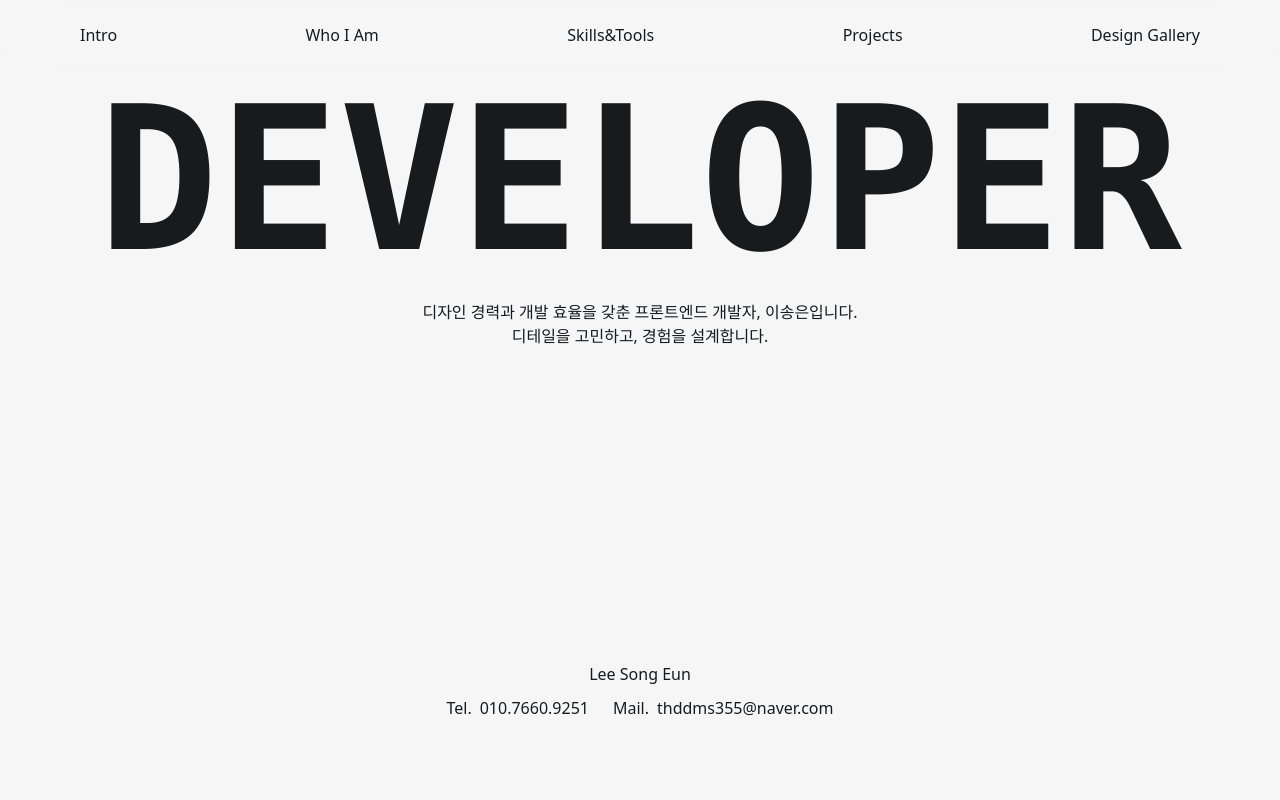
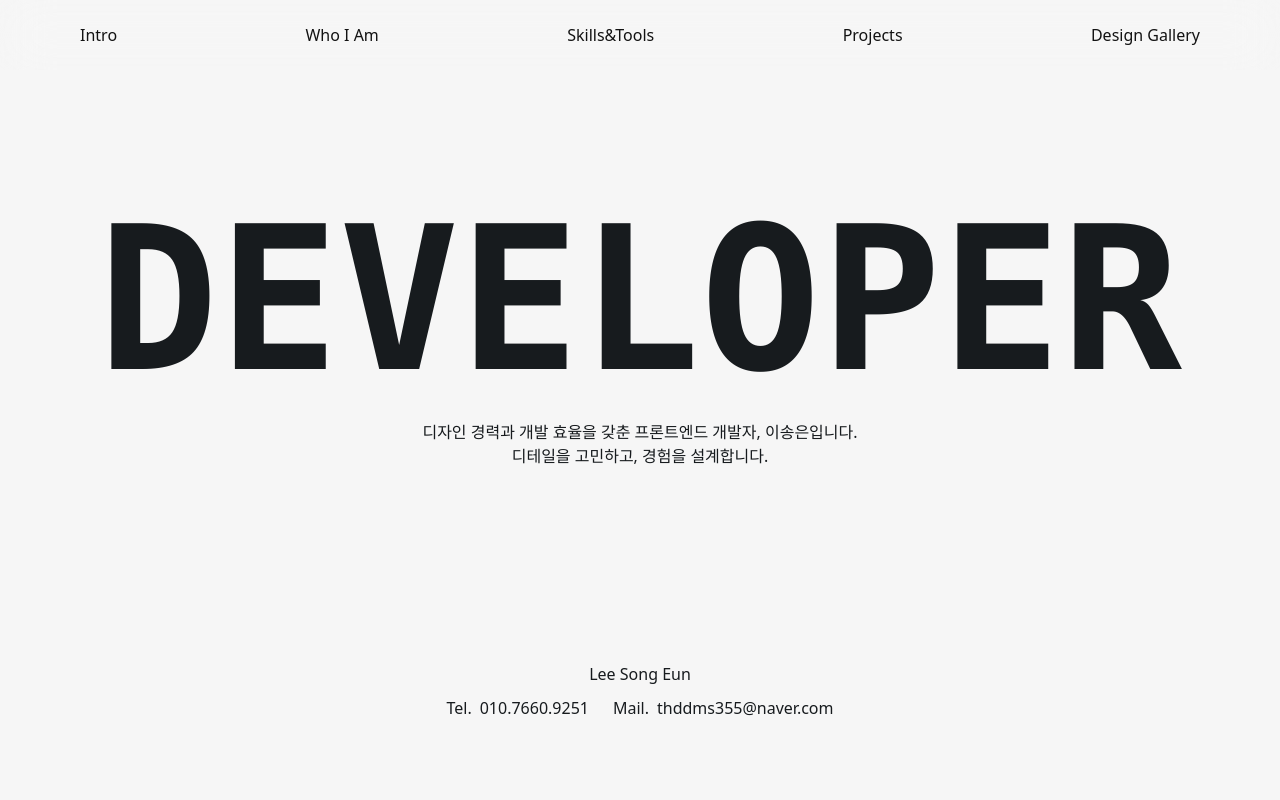
Before and after one commit to lse-7660/portfolio_songeun, a React (Vite) app: page / in a window 1280 px wide. Shown: the top 800 px of the page. Built offline with nearby package versions, Linux system fonts and the light colour scheme.

Commit message:
[style] 헤더 블랜드모드 수정

```diff
--- a/src/common/header/index.jsx
+++ b/src/common/header/index.jsx
@@ -12,13 +12,13 @@ const navMenu = [
 
 const Header = ({ scrollToSection }) => {
     return (
-        <div className="inner-header flex flex-row justify-between items-center h-[70px] z-10 backdrop-blur-xl ">
+        <div className="inner-header flex flex-row justify-between items-center h-[70px] z-10 bg-black bg-opacity-50 mix-blend-exclusion backdrop-blur-xl">
             {navMenu.map((menu) => (
                 <p
                     onClick={() =>
                         scrollToSection(menu.scrollTo)
                     }
-                    className="cursor-pointer"
+                    className="cursor-pointer text-g20 mix-blend-difference"
                 >
                     {menu.name}
                 </p>
--- a/src/components/main/Design.jsx
+++ b/src/components/main/Design.jsx
@@ -28,7 +28,7 @@ const Design = ({ sectionRefs }) => {
                 </p>
             </div>
             <div
-                className="w-full"
+                className="w-full cursor-pointer"
                 onClick={() => navigate('/design')}
             >
                 <img
--- a/src/components/main/Intro.jsx
+++ b/src/components/main/Intro.jsx
@@ -35,7 +35,7 @@ const Intro = ({ sectionRefs }) => {
             className="intro bg-g20"
         >
             <div className="inner-intro flex flex-col justify-between h-screen">
-                <div className="intro-title">
+                <div className="intro-title pt-[120px]">
                     <div className="h-[200px] flex flex-row justify-center overflow-hidden mb-5">
                         {sequences.map((column, i) => (
                             <motion.div
```
